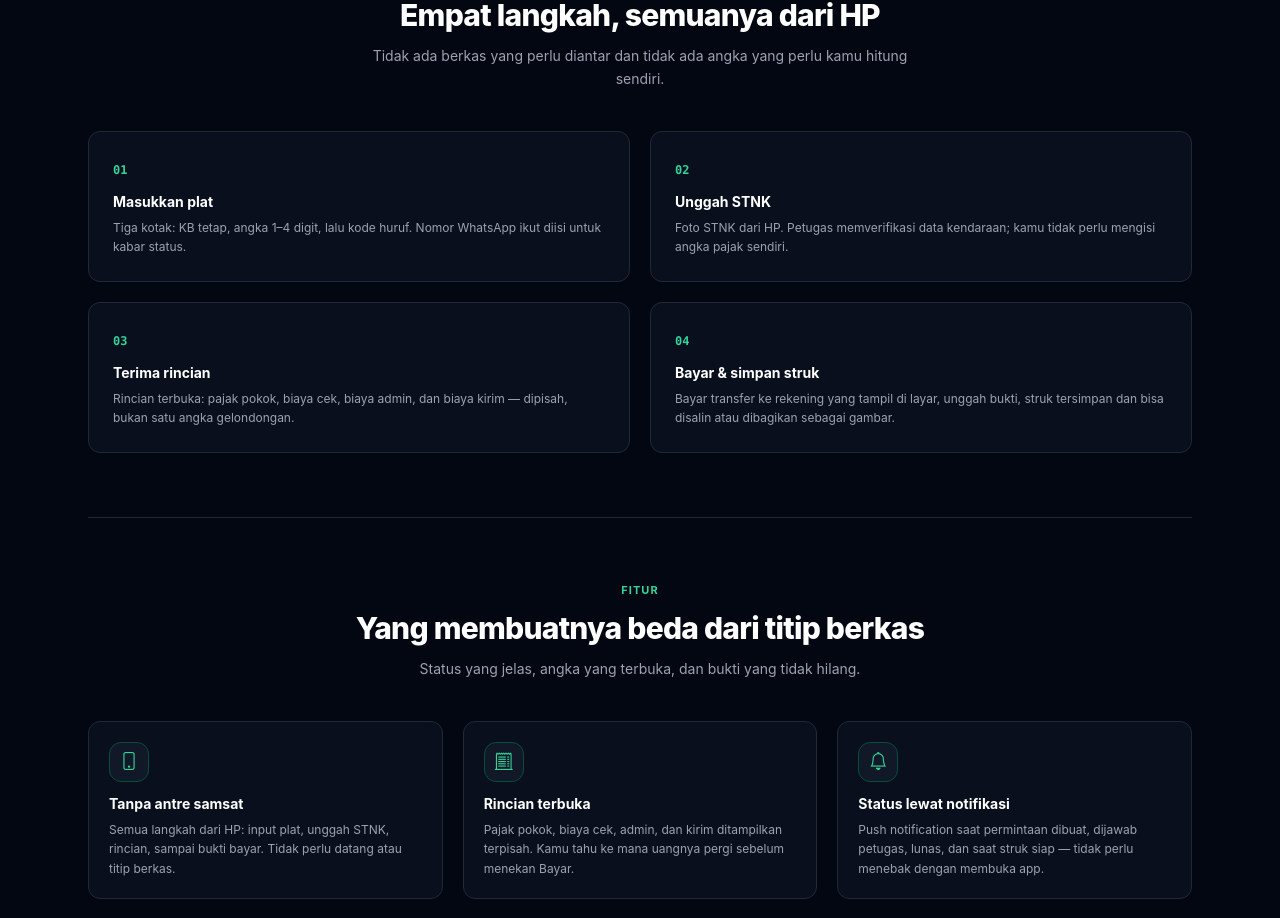
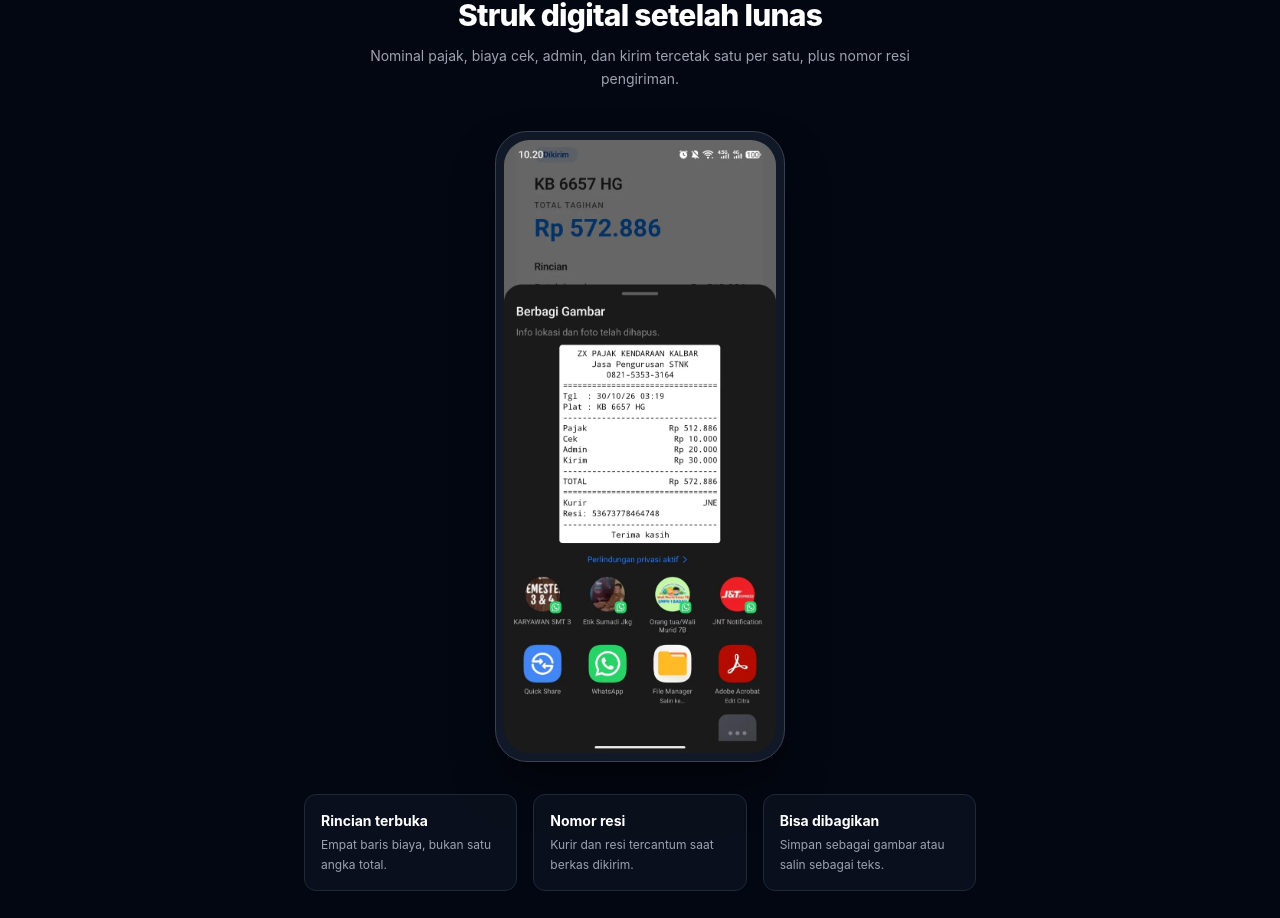
Before and after one commit to djvpri/zomet-main, a Next.js app: page /produk/zx-pajak in a window 1280 px wide. Shown: the part 869-1787 px from the top of the page. Built offline with nearby package versions, Linux system fonts and the light colour scheme.

Commit message:
feat(produk): screenshot struk + thumbnail kartu ZX Pajak Kendaraan

```diff
--- a/src/app/produk/zx-pajak/page.tsx
+++ b/src/app/produk/zx-pajak/page.tsx
@@ -196,6 +196,41 @@ export default function ZXPajakPage() {
           </div>
         </section>
 
+        {/* pratinjau struk */}
+        <section className="border-t border-gray-800 py-16">
+          <div className="mx-auto mb-10 max-w-xl text-center">
+            <p className="text-[11px] font-bold uppercase tracking-widest text-emerald-400">Tampilan</p>
+            <h2 className="mt-3 text-3xl font-extrabold tracking-tight">Struk digital setelah lunas</h2>
+            <p className="mt-3 text-sm leading-relaxed text-gray-400">
+              Nominal pajak, biaya cek, admin, dan kirim tercetak satu per satu, plus nomor resi pengiriman.
+            </p>
+          </div>
+          <div className="mx-auto w-full max-w-[290px] overflow-hidden rounded-[2rem] border border-gray-700 bg-gray-900 p-2 shadow-2xl shadow-black/60">
+            {/* eslint-disable-next-line @next/next/no-img-element */}
+            <img
+              src="/images/zxpajak/struk.webp"
+              alt="Struk digital ZX Pajak Kendaraan Kalbar"
+              width={709}
+              height={1600}
+              loading="lazy"
+              decoding="async"
+              className="block h-auto w-full rounded-[1.6rem]"
+            />
+          </div>
+          <div className="mx-auto mt-8 grid max-w-2xl gap-4 sm:grid-cols-3">
+            {[
+              ['Rincian terbuka', 'Empat baris biaya, bukan satu angka total.'],
+              ['Nomor resi', 'Kurir dan resi tercantum saat berkas dikirim.'],
+              ['Bisa dibagikan', 'Simpan sebagai gambar atau salin sebagai teks.'],
+            ].map(([t, d]) => (
+              <div key={t} className="rounded-xl border border-gray-800 bg-gray-900/50 p-4">
+                <b className="block text-sm">{t}</b>
+                <span className="mt-1 block text-xs leading-relaxed text-gray-400">{d}</span>
+              </div>
+            ))}
+          </div>
+        </section>
+
         {/* alur lengkap */}
         <section id="alur" className="border-t border-gray-800 py-16">
           <div className="mx-auto mb-10 max-w-xl text-center">
--- a/src/lib/products.ts
+++ b/src/lib/products.ts
@@ -196,6 +196,7 @@ export const products: Product[] = [
     bsIcon: 'bi-car-front-fill',
     tags: ['Pajak', 'Android'],
     detail: 'zx-pajak',
+    thumb: '/images/zxpajak/struk.webp',
     price: 'Gratis',
     priceNote: 'biaya layanan muncul di rincian sebelum bayar',
     live: true,
```
Also changed, not shown: public/images/zxpajak/struk.webp (added).
